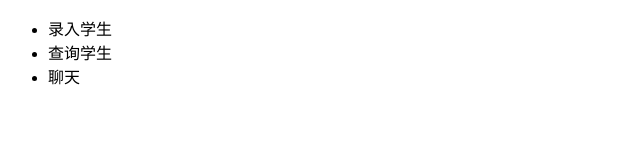
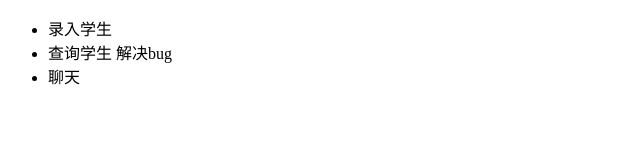
Before and after one commit to mos1es/stu, a plain HTML site: page index.html in a window 1280 px wide. Shown: the full height of the page, 0-640 px from the left. Drawn offline with Linux system fonts and the light colour scheme.

Commit message:
解决查询学生的bug

```diff
--- a/index.html
+++ b/index.html
@@ -8,7 +8,7 @@
 <body>
     <ul>
         <li>录入学生</li>
-        <li>查询学生</li>
+        <li>查询学生 解决bug</li>
         <li>聊天</li>
     </ul>
 </body>
```
